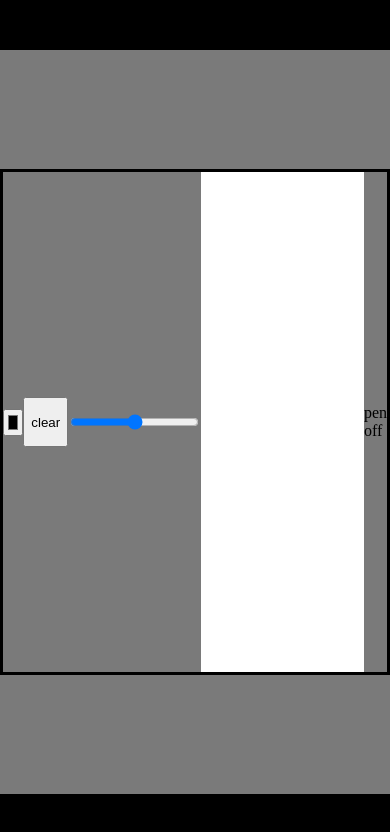
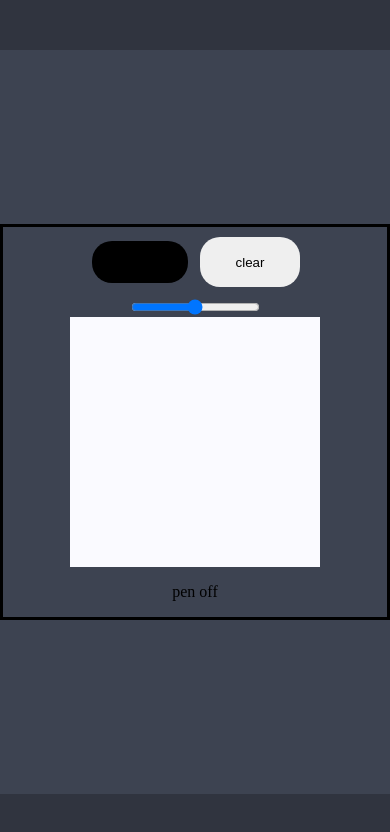
Before and after one commit to MMMMDEV/etch-a-sketch-00, a plain HTML site: page index.html in a window 390 px wide. Drawn offline with Linux system fonts and the light colour scheme.

Commit message:
added a color pallet and started to move things around and give it structure in mobile view

```diff
--- a/index.html
+++ b/index.html
@@ -11,11 +11,14 @@
 <body>
     <header></header>
     <main>
-        <input type="color" class="color">
-        <button type="button" class="clear-button">clear</button>
+        <div class="button-container">
+            <input type="color" class="color">
+            <button type="button" class="clear-button">clear</button>
+        </div>
         <input type="range" min="2" max="100" class="slider">
         <div class="pad"></div>
     </main>
     <footer></footer>
+
 </body>
 </html>
--- a/javascript.js
+++ b/javascript.js
@@ -26,7 +26,7 @@ function changePadSize (size) {
     for (let i = 0; i < quantity; i++) {
         const box = document.createElement("div");
         box.classList.add("box");
-        box.style.backgroundColor = "white";
+        box.style.backgroundColor = "fafaffff";
 
         // event listeners
         box.addEventListener("mouseover", e => {
@@ -34,13 +34,13 @@ function changePadSize (size) {
         })
 
         clearButton.addEventListener("click", e => {
-            box.style.backgroundColor = "white";
+            box.style.backgroundColor = "fafaffff";
         })
 
         //function to change color
-        function color (shade) {
+        function color (type) {
             if (click === true) {
-                box.style.backgroundColor = shade;
+                box.style.backgroundColor = type;
             }
         }
 
--- a/style.css
+++ b/style.css
@@ -1,5 +1,12 @@
+
+
 * {
     box-sizing: border-box;
+
+    /* CSS HEX */
+    --gunmetal: #30343fff;
+    --charcoal: #3d4351ff;
+    --ghost-white: #fafaffff;
 }
 
 html,
@@ -10,11 +17,11 @@ body {
 }
 
 body {
-    background-color: rgb(122, 122, 122);
     display: flex;
     flex-direction: column;
     justify-content: center;
     align-items: center;
+    background-color: var(--charcoal);
 }
 
 header {
@@ -22,28 +29,60 @@ header {
     top: 0;
     width: 100%;
     height: 50px;
-    background-color: black;
+    background-color: var(--gunmetal);
 }
 
 main {
     display: flex;
     justify-content: center;
     align-items: center;
+    flex-direction: column;
     width: 100%;
     height: 100%;
     border: solid black;
 }
 
+.button-container {
+    display: flex;
+    padding: 10px;
+    gap: 10px;
+}
+
 button {
     width: 100px;
     height: 50px;
+    padding: 0;
+    border: none;
+    border-radius: 20px;
+    cursor: pointer;
+}
+
+.color {
+    -webkit-appearance: none;
+    -moz-appearance: none;
+    appearance: none;
+    width: 100px;
+    height: 50px;
+    border: none;
+    padding: 0;
+    background-color: transparent;
+    cursor: pointer;
+}
+
+.color::-webkit-color-swatch {
+    border-radius: 20px;
+    border: none;
+}
+.color::-moz-color-swatch {
+    border-radius: 20px;
+    border: none;
 }
 
 .pad {
-    width: 500px;
-    height: 500px;
+    width: 250px;
+    height: 250px;
     display: grid;
-    background-color: antiquewhite;
+    background-color: var(--ghost-white);
 }
 
 footer {
@@ -51,5 +90,5 @@ footer {
     bottom: 0;
     width: 100%;
     height: 50px;
-    background-color: black;
+    background-color: var(--gunmetal);
 }
```
